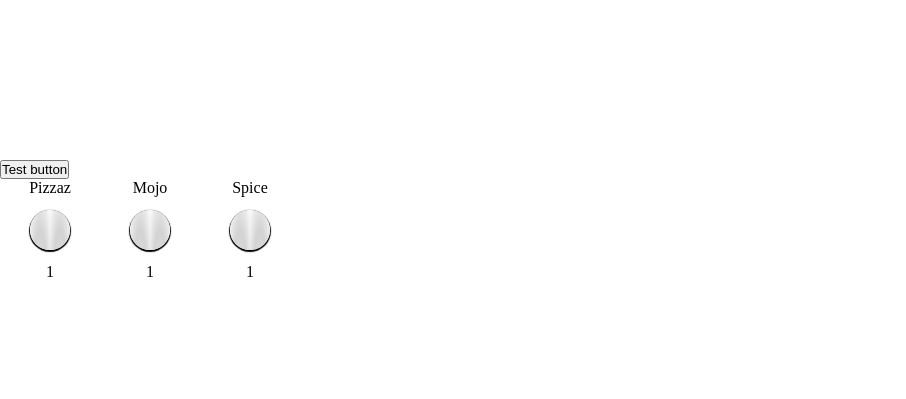
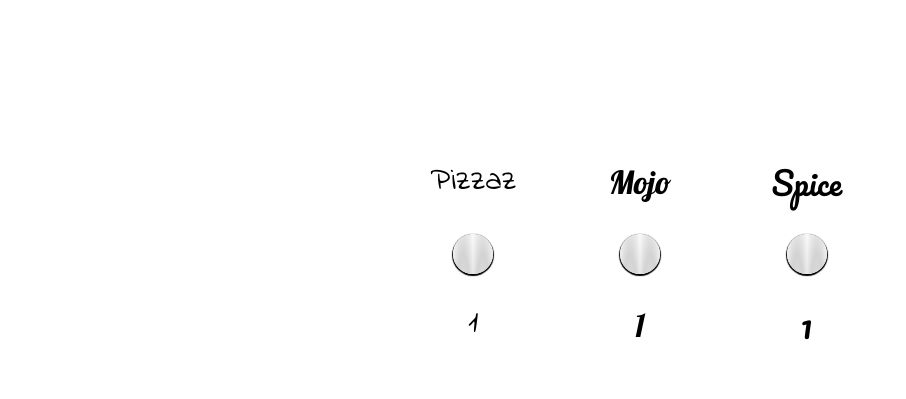
Before and after one commit to gfed53/ui-settings, a website: page index.html in a window 1280 px wide. Shown: the whole page, without its empty margins (0-906 px from the left). Drawn offline with nearby package versions, Linux system fonts and the light colour scheme.

Commit message:
Added fonts, spacing/layout tweaks, added decel animation to rest of knobs

```diff
--- a/index.html
+++ b/index.html
@@ -4,24 +4,24 @@
 	<meta charset="UTF-8">
 	<meta name="viewport" content="width=device-width, initial-scale=1.0">
 	<title></title>
+	<link href="https://fonts.googleapis.com/css?family=Indie+Flower|Lobster|Pacifico|Shadows+Into+Light" rel="stylesheet">
 	<link rel="stylesheet" href="css/styles.css">
 </head>
 <body>
 	<section class="page-container">
-		<button class="test-btn">Test button</button>
 		<div class="settings-container">
 			<div class="knob-container knob-container-1">
-				<p>Pizzaz</p>
+				<p class="knob-header">Pizzaz</p>
 				<div class="knob"></div>
 				<p class="setting"><span>1</span></p>
 			</div>
 			<div class="knob-container knob-container-2">
-				<p>Mojo</p>
+				<p class="knob-header">Mojo</p>
 				<div class="knob"></div>
 				<p class="setting"><span>1</span></p>
 			</div>
 			<div class="knob-container knob-container-3">
-				<p>Spice</p>
+				<p class="knob-header">Spice</p>
 				<div class="knob"></div>
 				<p class="setting"><span>1</span></p>
 			</div>
--- a/js/script.js
+++ b/js/script.js
@@ -145,8 +145,8 @@ $(function(){
 
 	// activate(pizzaz);
 	activateDecel(pizzaz);
-	activate(mojo);
-	activate(spice);
+	activateDecel(mojo);
+	activateDecel(spice);
 
 	$('.test-btn').on('click', test);
 	// test();
--- a/sass/components/components.sass
+++ b/sass/components/components.sass
@@ -1,6 +1,7 @@
 .knob-container
 	width: 100px
 	text-align: center
+	// margin: 0 1em
 
 .knob
 	transition: 200ms ease-in-out all
--- a/sass/layout/layout.sass
+++ b/sass/layout/layout.sass
@@ -9,8 +9,12 @@
 
 
 .page-container
-	margin-top: 10em
+	margin-top: 7em
 
 .settings-container
 	display: flex
 	flex-flow: row wrap
+	width: 500px
+	margin: 0 auto
+	padding: 2em 0
+	justify-content: space-around
--- a/sass/typography/typography.sass
+++ b/sass/typography/typography.sass
@@ -0,0 +1,16 @@
+.knob-container
+	p
+		line-height: 2.4em
+		font-size: 2em
+
+.knob-container-1
+	p
+		font-family: 'Indie Flower', cursive
+
+.knob-container-2
+	p
+		font-family: 'Lobster', cursive
+
+.knob-container-3
+	p
+		font-family: 'Pacifico', cursive
```
Also changed, not shown: css/styles.css.
